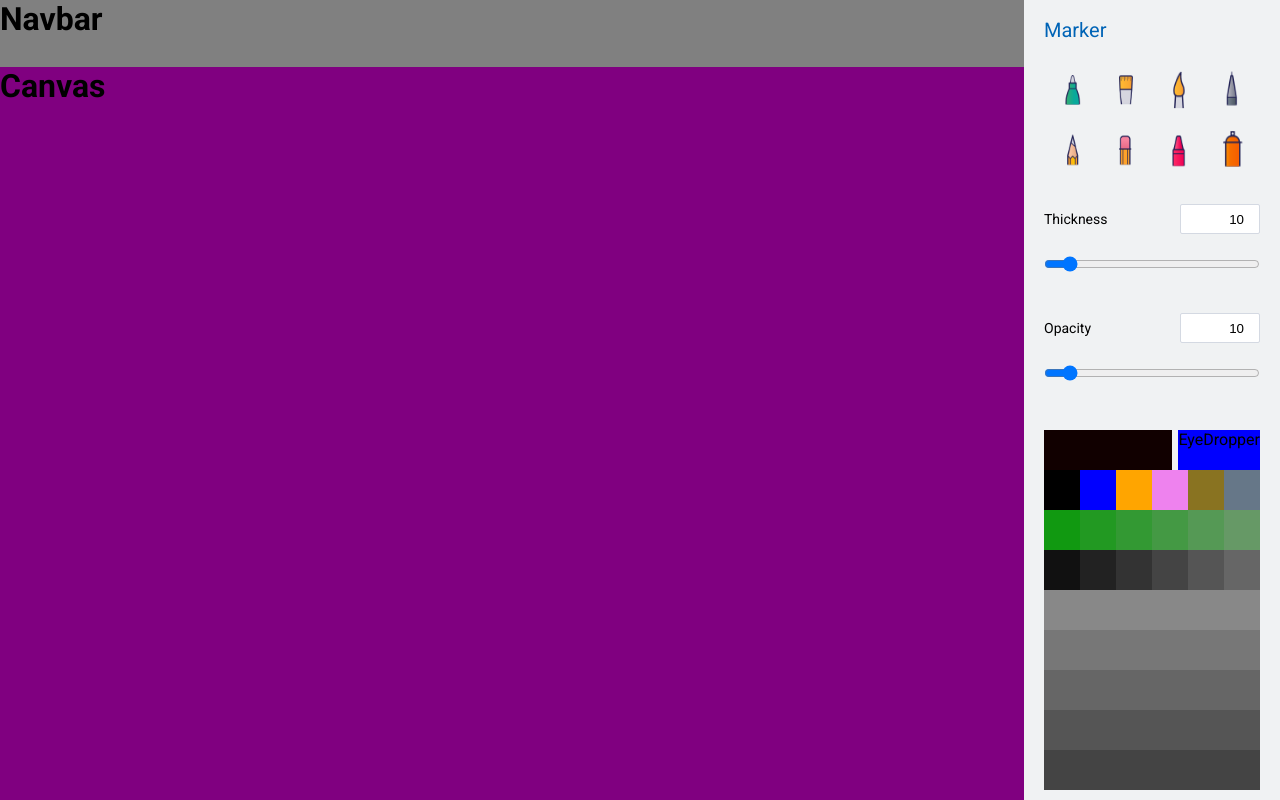
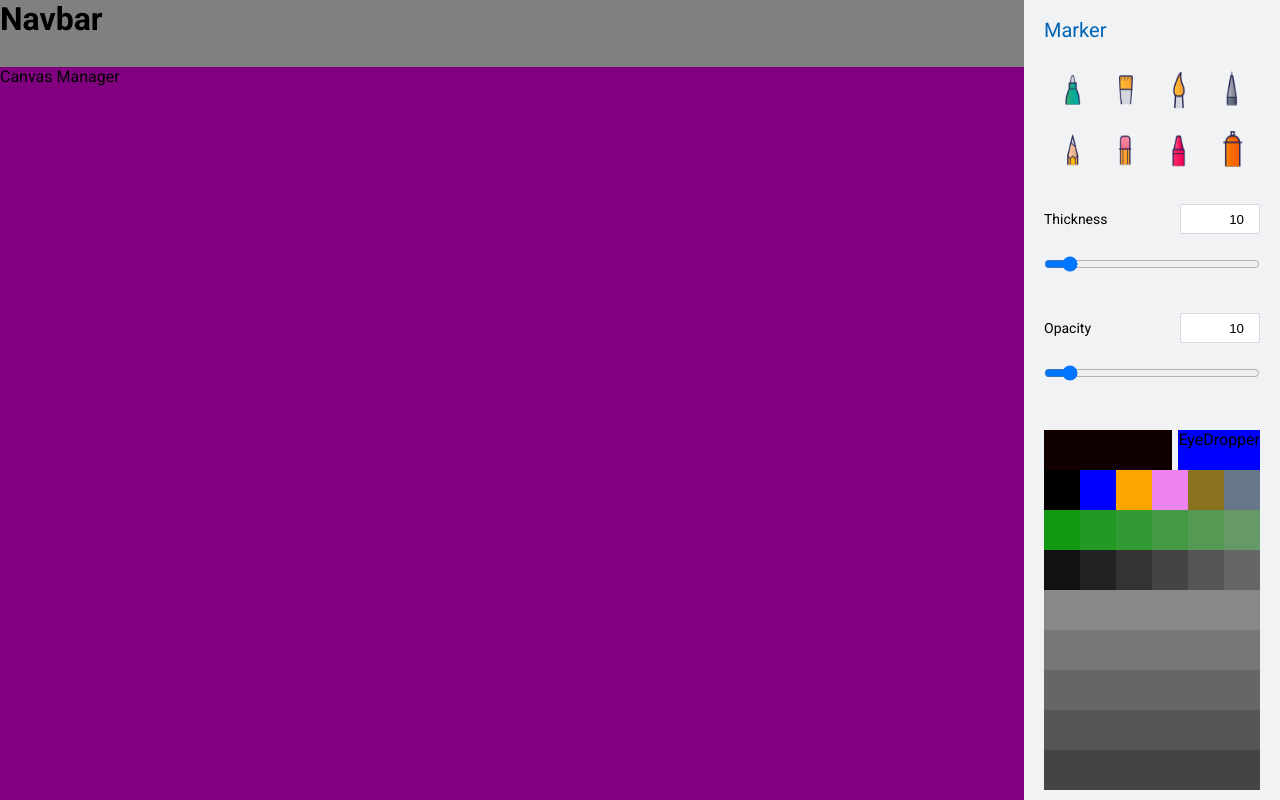
Before and after one commit to MHammadYou/paint-clone, a React (Vite) app: page / in a window 1280 px wide. Built offline with nearby package versions, Linux system fonts and the light colour scheme; the HTML template or start-up script is replaced by a standard one.

Commit message:
Added CanvasManager

```diff
--- a/src/components/Canvas.js
+++ b/src/components/Canvas.js
@@ -1,9 +1,10 @@
 import React from "react";
+import {CanvasManager} from "./canvas/index";
 
 function Canvas() {
   return (
     <div style={{ backgroundColor: "purple" }} className={"canvas"}>
-      <h1>Canvas</h1>
+      <CanvasManager />
     </div>
   );
 }
--- /dev/null
+++ b/src/components/canvas/CanvasManager.js
@@ -0,0 +1,10 @@
+import React from "react";
+
+
+export default function CanvasManager() {
+  return (
+    <div>
+      Canvas Manager
+    </div>
+  )
+}
--- /dev/null
+++ b/src/components/canvas/index.js
@@ -0,0 +1 @@
+export { default as CanvasManager } from "./CanvasManager";
```
